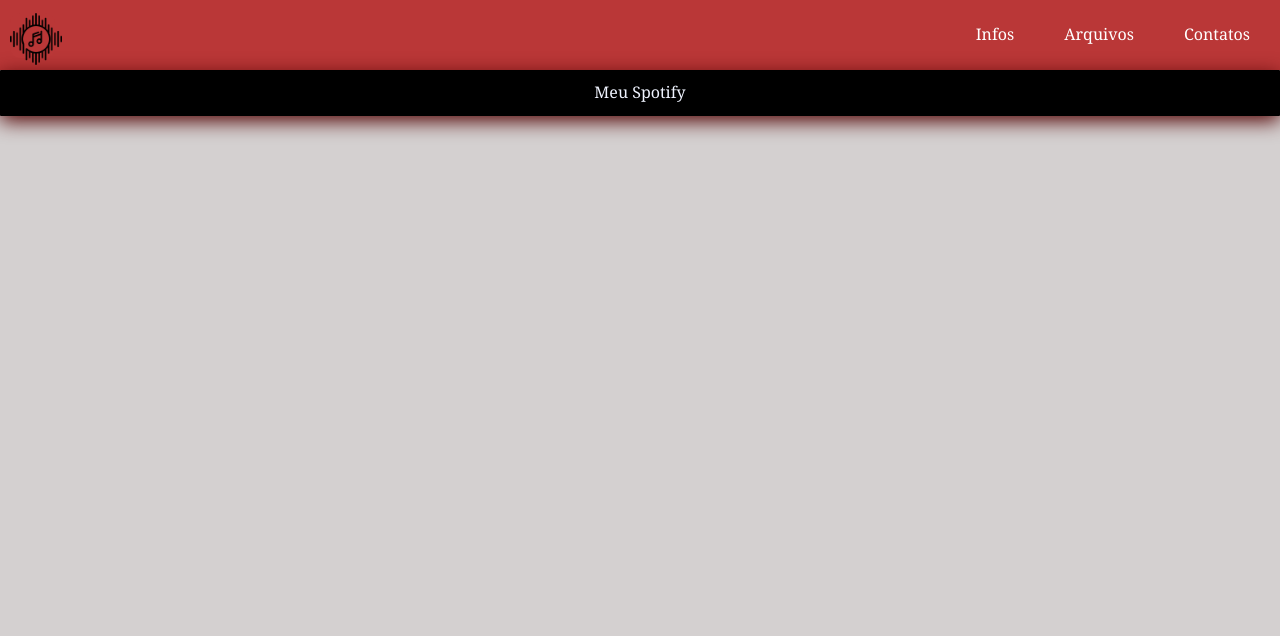
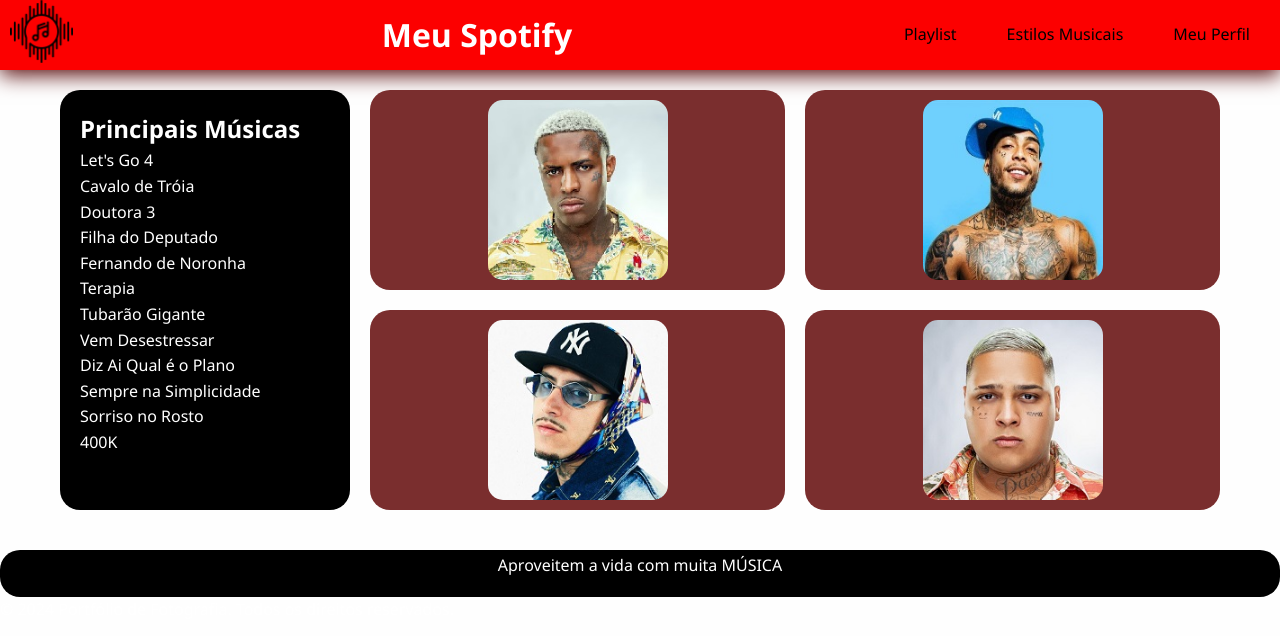
Before and after one commit to guichedid/css-grid, a plain HTML site: page index.html in a window 1280 px wide. Drawn offline with Linux system fonts and the light colour scheme.

Commit message:
finalização

```diff
--- a/index.html
+++ b/index.html
@@ -1,22 +1,67 @@
 <!DOCTYPE html>
-<html lang="en">
+<html lang="pt-BR">
 <head>
     <meta charset="UTF-8">
     <meta name="viewport" content="width=device-width, initial-scale=1.0">
-    <title>CSS Grid</title>
-    <link rel="stylesheet" href="style.css">
-    <link rel="shortcut icon" href="musica.ico" type="image/x-icon">
-
+    <link rel="shortcut icon" href="/musica.ico" type="image/x-icon">
+    <title>Meu Spotify</title>
+    <link rel="stylesheet" href="style.css"> <!-- Link para o CSS externo -->
 </head>
 <body>
     <header>
-        <div class="logo"><img style="height: 52px; width: 52px;" src="musica log.png" alt=""></div>
+        <div class="logo"><img src="musica log.png" alt=""></div>
+        <h1 class="titulo">Meu Spotify</h1>
         <ul class="menu">
-            <li><a href="#">Infos</a></li>
-            <li><a href="#">Arquivos</a></li>
-            <li><a href="#">Contatos</a></li>
+            <li><a href="#">Playlist</a></li>
+            <li><a href="#">Estilos Musicais</a></li>
+            <li><a href="#">Meu Perfil</a></li>
         </ul>
     </header>
-    <div class="sidenav"> Meu Spotify</div>
+
+
+
+    <section class="container">
+        <!-- Barra lateral -->
+        <div class="sidenav">
+            <h2>Principais Músicas</h2>
+            <ul class="estilos">
+                Let's Go 4
+            <br>Cavalo de Tróia
+            <br>Doutora 3
+            <br>Filha do Deputado
+            <br>Fernando de Noronha
+            <br>Terapia
+            <br>Tubarão Gigante
+            <br>Vem Desestressar
+            <br>Diz Ai Qual é o Plano
+            <br>Sempre na Simplicidade
+            <br>Sorriso no Rosto
+            <br>400K
+
+
+        </ul>
+
+        </div>
+
+        <!-- Itens da galeria de imagens -->
+        <div class="item"><img src="mc ig.jfif" alt="Foto 1"></p></div>
+        <div class="item"><img src="mc kevin.jpg" alt="Foto 2"></p></div>
+        <div class="item"><img src="mc ph.jpg" alt="Foto 3"></p></div>
+        <div class="item"><img src="mc ryan.jfif" alt="Foto 4"></p></div>
+
+
+
+        </div>
+    </section>
+
+    <div class="footer">
+        <p>Aproveitem a vida com muita MÚSICA </p>
+    </div>
+</section>
+
+<footer>
+    <p>&copy; 2024 Portfólio de Fotografia. Todos os direitos reservados.</p>
+</footer>
+
 </body>
 </html>
--- a/style.css
+++ b/style.css
@@ -5,14 +5,14 @@
 }
 
 body {
-
-    font-family: Cambria, Cochin, Georgia, Times, 'Times New Roman', serif;
-    background-color: #d4d0d0; /* Cor de fundo do site */
+    font-family: 'Segoe UI', Tahoma, Geneva, Verdana, sans-serif;
+    background-color: #fefefe; /* Cor de fundo do site */
+    color: #ffffff; /* Cor do texto */
     line-height: 1.6; /* Espaçamento entre linhas de texto */
     width: 100%;
     height: 100%;
+}
 
-}
 header {
     display: flex; /* Usando Flexbox para organizar os itens do cabeçalho */
     justify-content: space-between; /* Espaçamento entre logo e menu */
@@ -20,14 +20,20 @@
     width: 100%;
     height: 70px;
     padding: 10px;
-    background-color: #ba3737; /* Cor de fundo do cabeçalho */
+    background-color: #fc0000; /* Cor de fundo do cabeçalho */
+    box-shadow: 0px 5px 20px rgb(87, 9, 9); /* Sombra para destacar o cabeçalho */
 }
 
 .logo {
-    width: 45px;
-    height: 45px;
-    background-color: #ba3737;
+    width: 70px;
+    height: 70px;
+    background-color: #fc0000;
     border-radius: 10px; /* Bordas arredondadas para o logo */
+}
+
+.titulo {
+    display: flex;
+    justify-content: center;
 }
 
 .menu {
@@ -36,7 +42,7 @@
 }
 
 .menu li a {
-    color: #fff; /* Cor do texto dos links */
+    color:#000000; /* Cor do texto dos links */
     text-decoration: none; /* Remove sublinhado dos links */
     padding: 10px 20px;
     border-radius: 20px;
@@ -44,8 +50,9 @@
 }
 
 .menu li a:hover {
-    background-color: #8c1e1e; /* Cor de fundo ao passar o mouse */
+    background-color: #c01616; /* Cor de fundo ao passar o mouse */
 }
+
 .container {
     max-width: 1200px; /* Limita a largura máxima do contêiner */
     margin: 0 auto; /* Centraliza o contêiner */
@@ -58,25 +65,29 @@
         "footer footer footer"; /* Define as áreas nomeadas para cada elemento */
     gap: 20px; /* Espaçamento entre as áreas do grid */
     padding: 20px;
-    border: 1px solid #fff; /* Bordas para destacar o contêiner */
+
 }
+
 .sidenav {
-    display: flex;
-    justify-content: center;
     grid-area: sidenav; /* Define a área do grid que a barra lateral ocupará */
     background-color: #000000; /* Fundo azul escuro */
-    color: #F0F4FF; /* Cor do texto em azul claro */
-    border-radius: 01px; /* Bordas arredondadas */
-    padding: 10px;
-    box-shadow: 0px 5px 20px rgb(81, 0, 0); /* Sombra para destacar o cabeçalho */
+    color: #ffffff; /* Cor do texto em azul claro */
+    border-radius: 20px; /* Bordas arredondadas */
+    padding: 20px;
 }
+.estilos {
+    display: flex;
+    list-style: armenian;
+    color: white;
+}
+
 .item:nth-child(2) { grid-area: item1; }
 .item:nth-child(3) { grid-area: item2; }
 .item:nth-child(4) { grid-area: item3; }
 .item:nth-child(5) { grid-area: item4; }
 
 .item {
-    background-color: #ccc;
+    background-color: #7a2e2e;
     border-radius: 20px; /* Arredonda os cantos do item */
     display: flex; /* Organiza o conteúdo do item como um flex container */
     flex-direction: column;
@@ -85,11 +96,12 @@
 }
 
 .footer {
+    font: bold;
     grid-area: footer;
-    background-color: #474545;
+    background-color: #000000;
     border-radius: 20px;
     text-align: center;
-    padding: 30px; /* Aumenta o tamanho do rodapé */
+    padding: 3px; /* Aumenta o tamanho do rodapé */
 }
 
 .footer h3 {
@@ -97,6 +109,9 @@
 }
 
 .footer p {
+    display: flex;
+    align-items: center;
+    justify-content: center;
     margin-bottom: 15px;
 }
 
@@ -111,3 +126,9 @@
     height: 30px;
     border-radius: 50%; /* Ícones arredondados */
 }
+img {
+    object-fit: contain;
+    max-width: 90%;
+    max-height: 90%;
+    border-radius: 15px;
+  }
```
Also changed, not shown: mc ig.jfif (added), mc kevin.jpg (added), mc ph.jpg (added), mc ryan.jfif (added).
